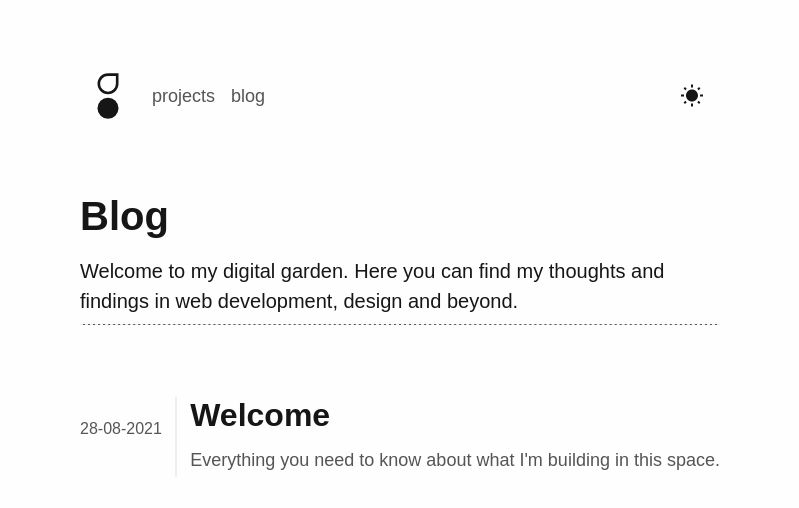
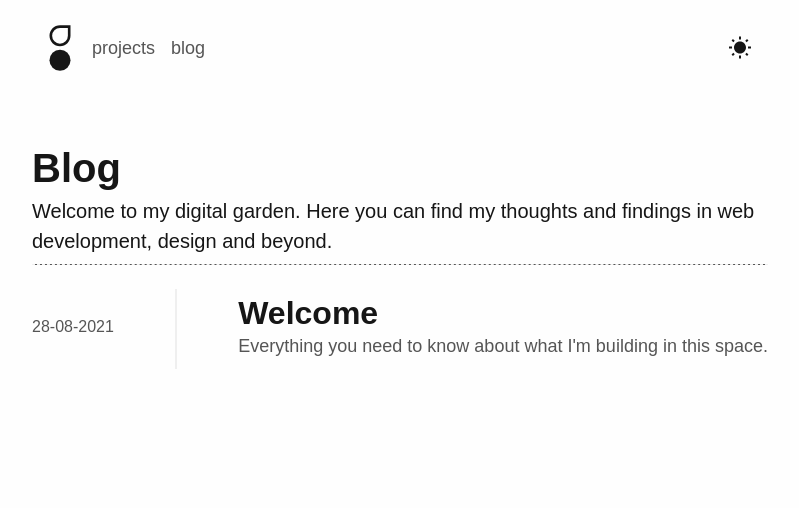
Before and after one commit to gregogun/portfolio-v3, a Next.js app: page /blog in a window 1280 px wide. Shown: the top 508 px of the page, without its empty margins (240-1039 px from the left). Built offline with nearby package versions, Linux system fonts and the light colour scheme.

Commit message:
style: update theme space tokens

```diff
--- a/stitches.config.ts
+++ b/stitches.config.ts
@@ -30,18 +30,18 @@ export const stitchesConfig = createStitches({
       heading: 'InterVariable, apple-system, sans-serif',
     },
     space: {
-      0.25: '4px',
-      0.5: '8px',
-      1: '16px',
-      1.5: '24px',
-      2: '32px',
-      2.5: '40px',
-      3: '48px',
-      4: '64px',
-      6: '96px',
-      8: '128px',
-      16: '256px',
-      32: '512px',
+      1: '4px',
+      2: '8px',
+      3: '12px',
+      4: '16px',
+      5: '24px',
+      6: '32px',
+      7: '40px',
+      8: '64px',
+      9: '96px',
+      10: '128px',
+      11: '256px',
+      12: '512px',
     },
     sizes: {
       max: 'max-content',
```
